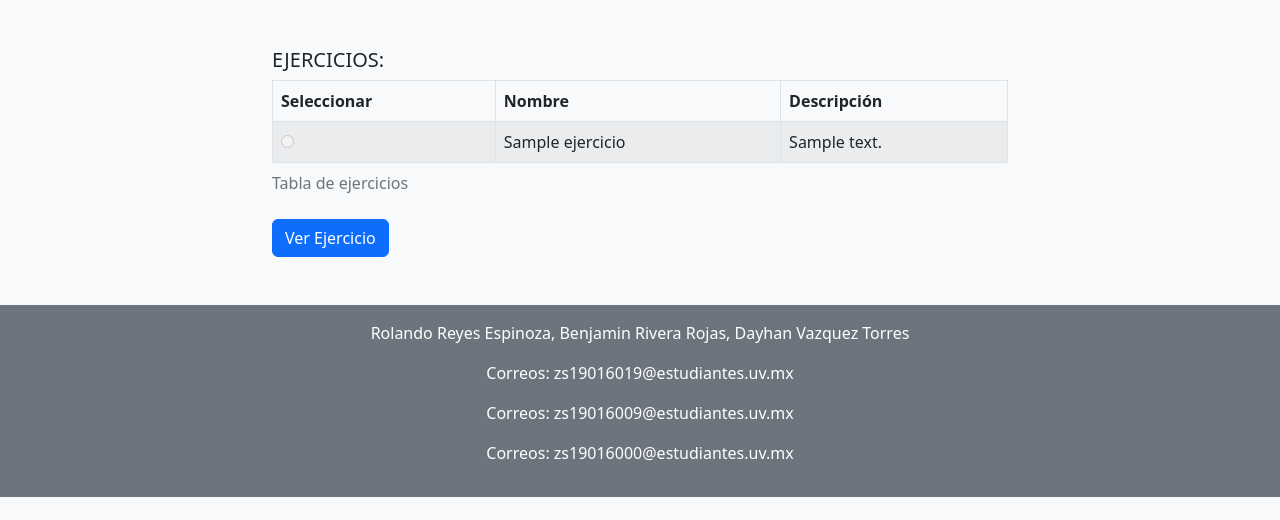
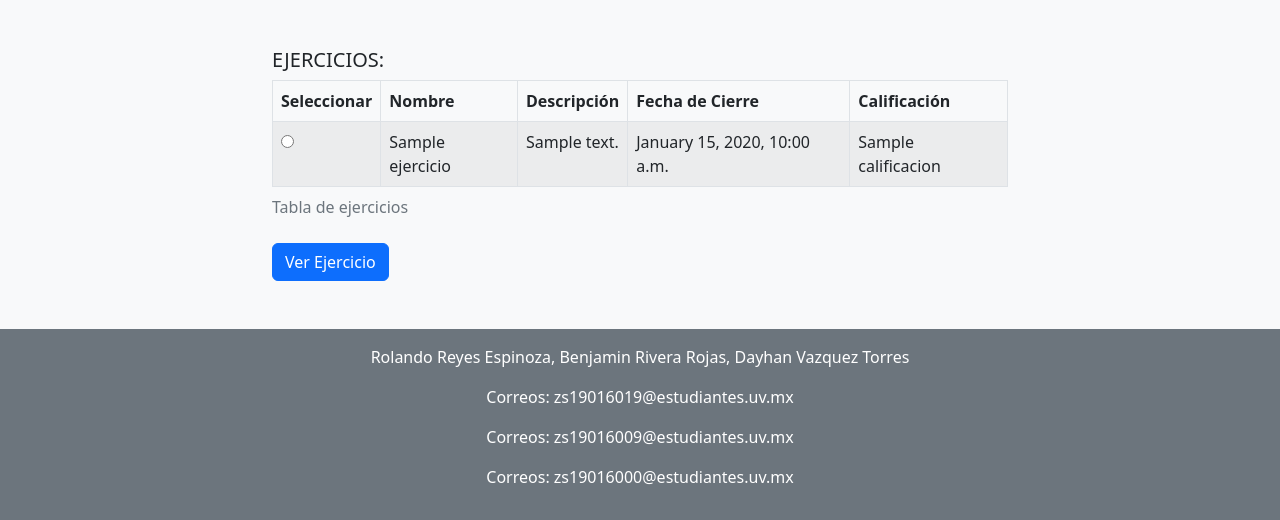
Before and after one commit to Sonicrojas321/Proyecto-ProgramacionSegura, a Django app: template proyectoSegura/proyectoSegura/templates/listaejercicios.html in a window 1280 px wide. Shown: the part 136-656 px from the top of the page. Run offline with Django 4.2, Linux system fonts and the light colour scheme; tables that the repository leaves empty hold one stand-in row (values such as "Sample post"); the template is opened without the code that fills it: values that come from a table or form of the project are taken from there, most other values are stand-ins (such as "Sample title", 1, 10 or a date in 2020).

Commit message:
se modifico plantilla lista ejercicios y vista

```diff
--- a/proyectoSegura/proyectoSegura/templates/listaejercicios.html
+++ b/proyectoSegura/proyectoSegura/templates/listaejercicios.html
@@ -23,10 +23,12 @@
                     <th>Seleccionar</th>
                     <th>Nombre</th>
                     <th>Descripción</th>
+                    <th>Fecha de Cierre</th>
+                    <th>Calificación</th>
                 </tr>
             </thead>
             <tbody>
-                {% for ejercicio in ejercicios %}
+                {% for ejercicio, calificacion in ejercicios_con_calificaciones %}
                 <tr>
                     <td>
                         {% if not ejercicio.fecha_cierre|is_past_due %}
@@ -39,6 +41,8 @@
                     </td>
                     <td>{{ ejercicio.nombre_ejercicio }}</td>
                     <td>{{ ejercicio.descripcion }}</td>
+                    <td>{{ ejercicio.fecha_cierre|date:"F j, Y, g:i a" }}</td>
+                    <td>{{ calificacion }}</td>
                 </tr>
                 {% endfor %}
             </tbody>
```
Also changed, not shown: proyectoSegura/proyectoSegura/views.py (+9 -1 lines).
